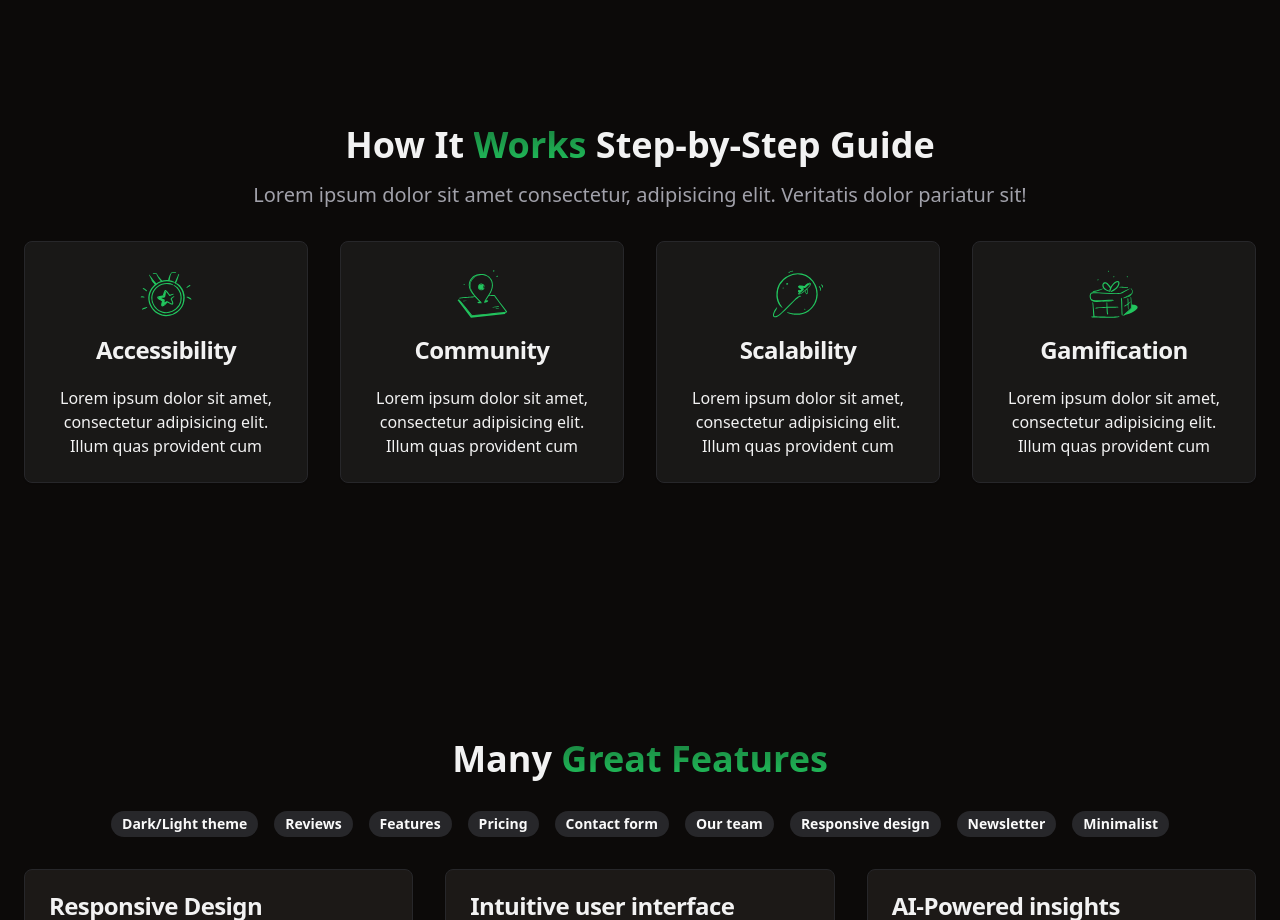
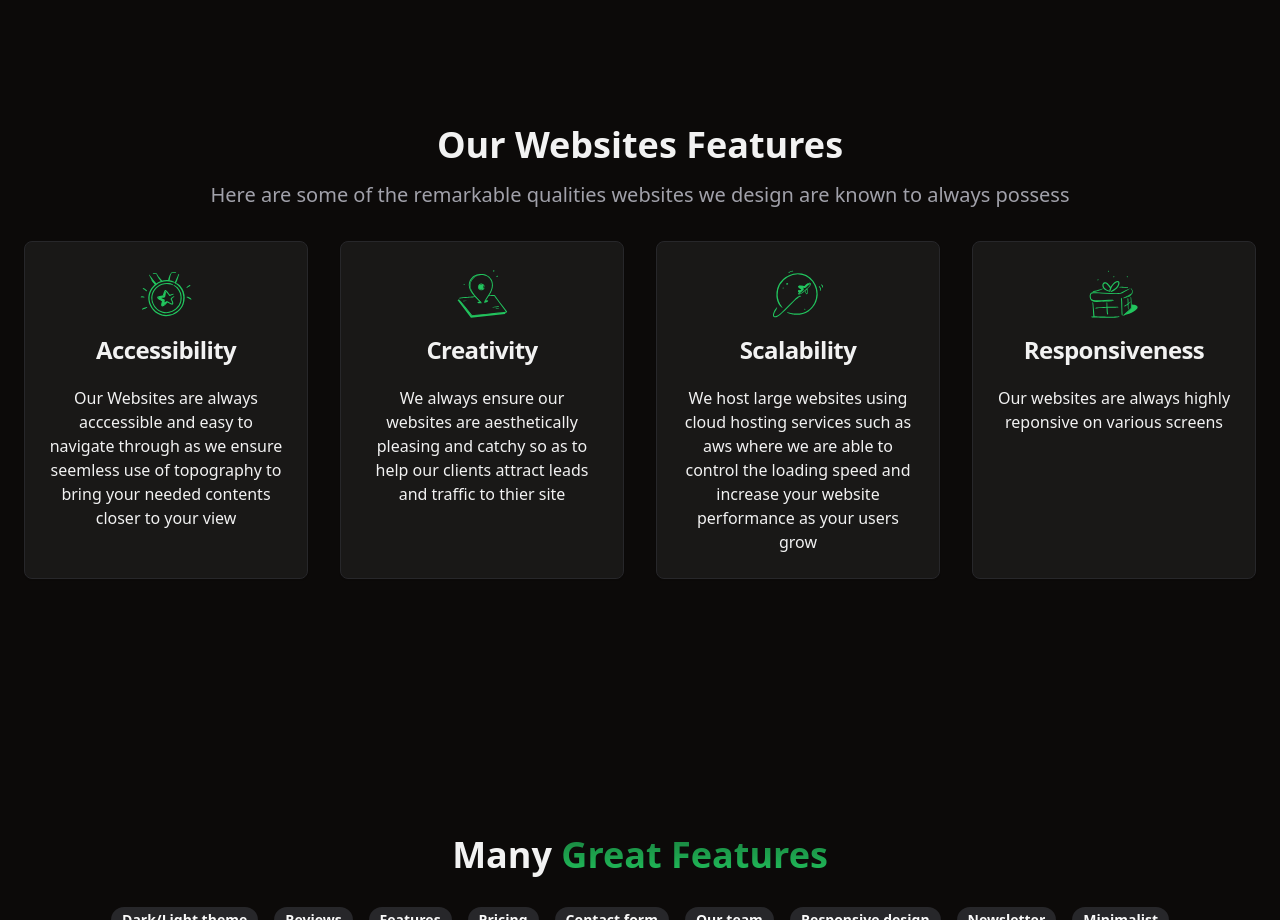
Before and after one commit to Goodybag37/goodysweb, a React (Vite) app: page / in a window 1280 px wide. Shown: the part 1820-2740 px from the top of the page. Built offline with nearby package versions, Linux system fonts and the light colour scheme.

Commit message:
desinging the how it works session

```diff
--- a/src/components/HowItWorks.tsx
+++ b/src/components/HowItWorks.tsx
@@ -12,52 +12,45 @@ const features: FeatureProps[] = [
     icon: <MedalIcon />,
     title: "Accessibility",
     description:
-      "Lorem ipsum dolor sit amet, consectetur adipisicing elit. Illum quas provident cum",
+      "Our Websites are always acccessible and easy to navigate through as we ensure seemless use of topography to bring your needed contents closer to your view",
   },
   {
     icon: <MapIcon />,
-    title: "Community",
+    title: "Creativity",
     description:
-      "Lorem ipsum dolor sit amet, consectetur adipisicing elit. Illum quas provident cum",
+      "We always ensure our websites are aesthetically pleasing and catchy so as to help our clients attract leads and traffic to thier site ",
   },
   {
     icon: <PlaneIcon />,
     title: "Scalability",
     description:
-      "Lorem ipsum dolor sit amet, consectetur adipisicing elit. Illum quas provident cum",
+      "We host large websites using cloud hosting services such as aws where we are able to control the loading speed and increase your website performance as your users grow",
   },
   {
     icon: <GiftIcon />,
-    title: "Gamification",
-    description:
-      "Lorem ipsum dolor sit amet, consectetur adipisicing elit. Illum quas provident cum",
+    title: "Responsiveness",
+    description: "Our websites are always highly reponsive on various screens",
   },
 ];
 
 export const HowItWorks = () => {
   return (
-    <section
-      id="howItWorks"
-      className="container text-center py-24 sm:py-32"
-    >
+    <section id="howItWorks" className="container text-center py-24 sm:py-32">
       <h2 className="text-3xl md:text-4xl font-bold ">
-        How It{" "}
+        Our Websites{" "}
         <span className="bg-gradient-to-b from-primary/60 to-primary text-transparent bg-clip-text">
-          Works{" "}
+          {" "}
         </span>
-        Step-by-Step Guide
+        Features
       </h2>
       <p className="md:w-3/4 mx-auto mt-4 mb-8 text-xl text-muted-foreground">
-        Lorem ipsum dolor sit amet consectetur, adipisicing elit. Veritatis
-        dolor pariatur sit!
+        Here are some of the remarkable qualities websites we design are known
+        to always possess
       </p>
 
       <div className="grid grid-cols-1 md:grid-cols-2 lg:grid-cols-4 gap-8">
         {features.map(({ icon, title, description }: FeatureProps) => (
-          <Card
-            key={title}
-            className="bg-muted/50"
-          >
+          <Card key={title} className="bg-muted/50">
             <CardHeader>
               <CardTitle className="grid gap-4 place-items-center">
                 {icon}
```
